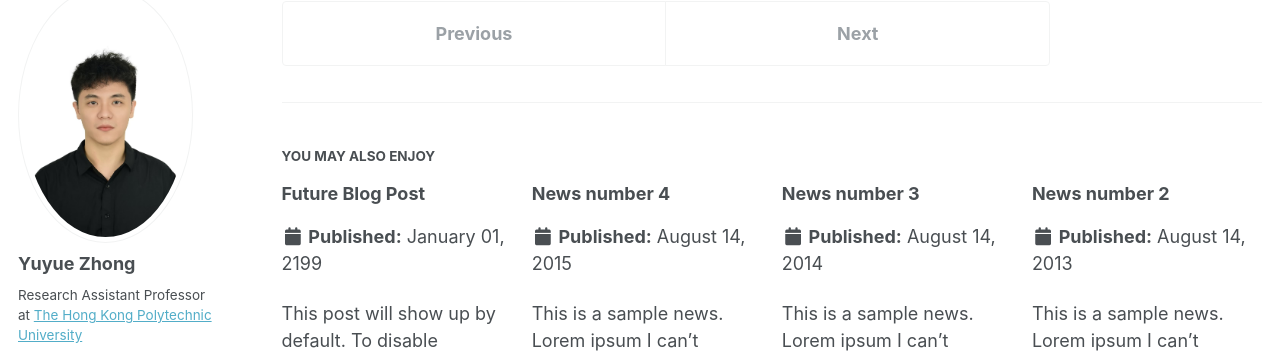
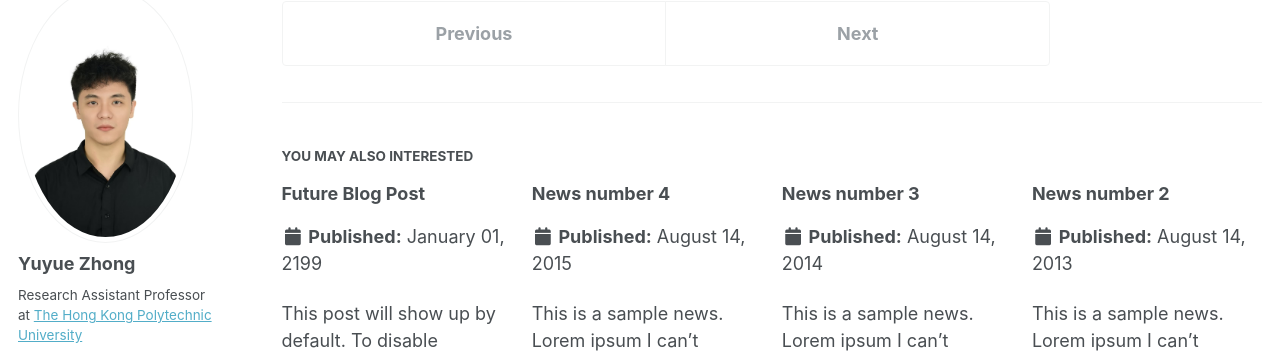
Before and after one commit to Yuyue0221/Yuyue0221.github.io, a Jekyll site: the page built from _posts/2012-08-14-blog-post-1.md, in a window 1280 px wide and 900 px high, scrolled down 464 px. Shown: the part 112-465 px from the top of the window. Built offline with Jekyll 4.4.1, drawn with Linux system fonts in a browser that asks for light colours; some web fonts are replaced.

Commit message:
Update ui-text.yml

```diff
--- a/_data/ui-text.yml
+++ b/_data/ui-text.yml
@@ -20,7 +20,7 @@ en: &DEFAULT_EN
   comments_label             : "Leave a Comment"
   comments_title             : "Comments"
   more_label                 : "Learn More"
-  related_label              : "You May Also Enjoy"
+  related_label              : "You May Also Interested"
   follow_label               : "Follow:"
   feed_label                 : "Feed"
   powered_by                 : "Powered by"
```
